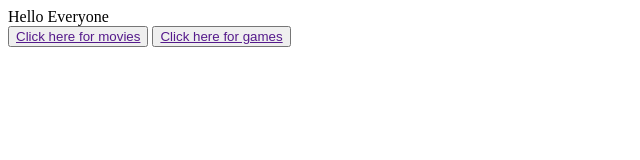
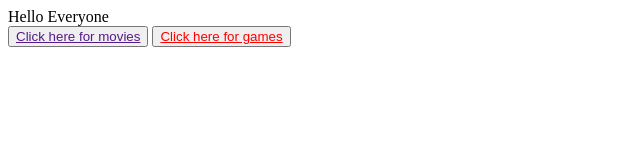
Before and after one commit to Asish1757/Projects1757, a plain HTML site: page index.html in a window 1280 px wide. Shown: the whole page, without its empty margins (0-640 px from the left). Drawn offline with Linux system fonts and the light colour scheme.

Commit message:
Update index.html

```diff
--- a/index.html
+++ b/index.html
@@ -13,7 +13,7 @@
             <a href="">Click here for movies</a>
         </button>
         <button>
-            <a href="">Click here for games</a>
+            <a style="color: red;" href="">Click here for games</a>
         </button>
     </div>
 </body>
```
